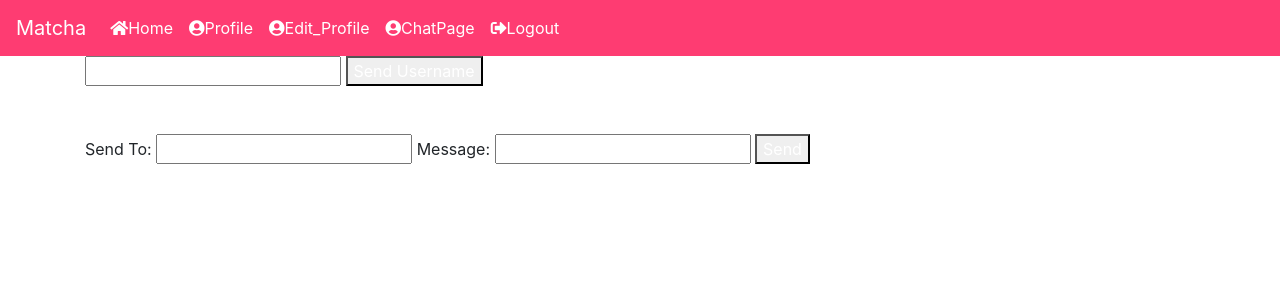
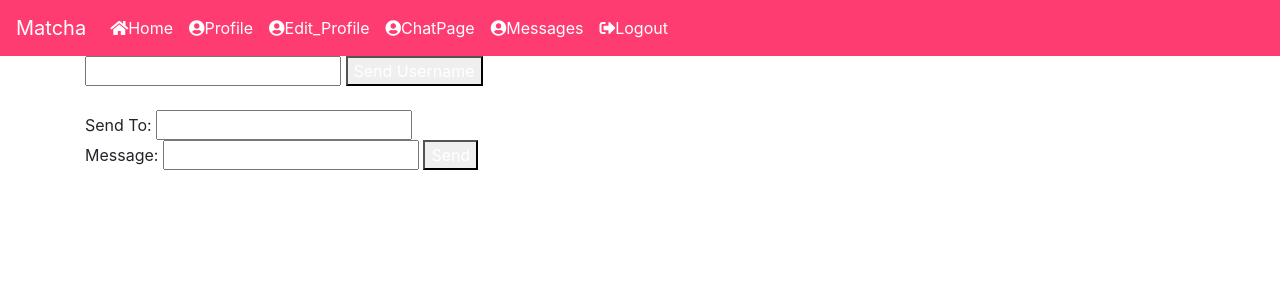
Before and after one commit to KudzanaiGomera/Matcha, a Flask app: page /matcha/messages in a window 1280 px wide. Shown: the top 300 px of the page. Run offline with Flask 2, Linux system fonts and the light colour scheme; the visitor is signed in with stand-in values (Sample User, id 1); parts of the project's set-up code (start-up, migrations or seed data) failed here and were passed over; some libraries are stand-ins or nearby versions.

Commit message:
fixed my issues

```diff
--- a/matcha/app.py
+++ b/matcha/app.py
@@ -270,9 +270,10 @@ def handle_my_custom_event(json, methods=['GET', 'POST']):
 users = {}
 
 @app.route('/matcha/messages')
-def texts():
+def messages():
+    if 'loggedin' in session:
     #socketio.emit('server orginated', 'Something happened on the server!')
-    return render_template('messages.html')
+        return render_template('messages.html', username=session['username'])
 
 @socketio.on('message from user', namespace='/messages')
 def receive_message_from_user(message):
--- a/matcha/templates/layout.html
+++ b/matcha/templates/layout.html
@@ -31,6 +31,9 @@
       <li class="nav-item">
         <a class="nav-link" href="{{url_for('chat')}}" style=" color: white;"><i class="fas fa-user-circle"></i>ChatPage<span class="sr-only">(current)</span></a>
       </li>
+      <li class="nav-item">
+        <a class="nav-link" href="{{ url_for('messages') }}"style="color: white;"><i class="fas fa-user-circle"></i>Messages<span class="sr-only">(current)</span></a>
+      </li>
        <li class="nav-item">
         <a class="nav-link" href="{{ url_for('logout') }}"style=" color: white;"><i class="fas fa-sign-out-alt"></i>Logout<span class="sr-only">(current)</span></a>
       </li>
--- a/matcha/templates/messages.html
+++ b/matcha/templates/messages.html
@@ -1,26 +1,20 @@
 {% extends 'layout.html' %}
 
-{% block title %}Chat{% endblock %}
+    {% block title %}Messages{% endblock %}
 
-{% block content %}
-
+    {% block content %}
 <body>
   <input type="text" id="username">
   <button id="send_username">Send Username</button>
-
   <br>
   <br>
+  Send To: <input type="text" id="send_to_username">
   <br>
-
-  Send To: <input type="text" id="send_to_username">
   Message: <input type="text" id="private_message">
   <button id="send_private_message">Send</button>
 
   <script src="https://cdnjs.cloudflare.com/ajax/libs/socket.io/2.0.4/socket.io.js"></script>
-  <script
-            src="http://code.jquery.com/jquery-3.2.1.min.js"
-            integrity="sha256-hwg4gsxgFZhOsEEamdOYGBf13FyQuiTwlAQgxVSNgt4="
-            crossorigin="anonymous"></script>
+  <script src="http://code.jquery.com/jquery-3.2.1.min.js" integrity="sha256-hwg4gsxgFZhOsEEamdOYGBf13FyQuiTwlAQgxVSNgt4="crossorigin="anonymous"></script>
   <script src="{{ url_for('static', filename='script.js') }}"></script>
 </body>
 
```
